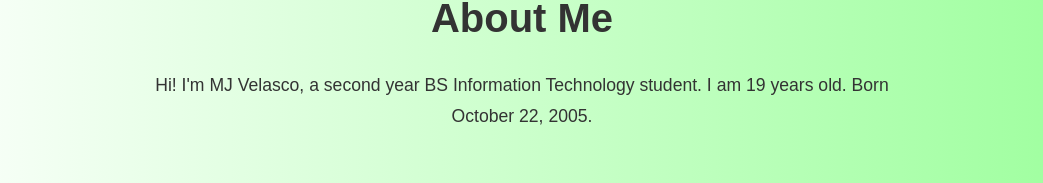
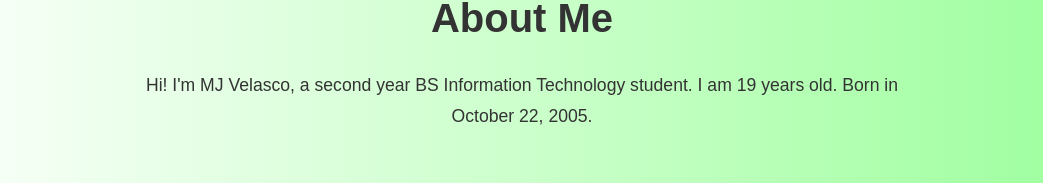
Before and after one commit to MuJi2210/A1-Basic-Git-Exercise, a plain HTML site: page index.html in a window 1280 px wide. Shown: the part 412-595 px from the top of the page, without its empty margins (118-1161 px from the left). Drawn offline with Linux system fonts and the light colour scheme.

Commit message:
ïnitialize

```diff
--- a/index.html
+++ b/index.html
@@ -11,7 +11,7 @@
     <h2>UI/UX Designer</h2>
     <h1>About Me</h1>
     <p>
-        Hi! I'm MJ Velasco, a second year BS Information Technology student. I am 19 years old. Born October 22, 2005.
+        Hi! I'm MJ Velasco, a second year BS Information Technology student. I am 19 years old. Born in October 22, 2005.
     </p>
 </body>
 </html>
```
